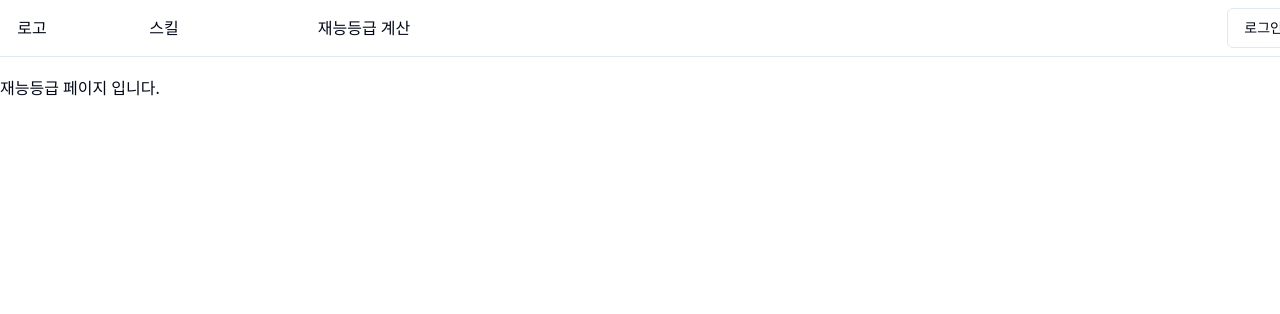
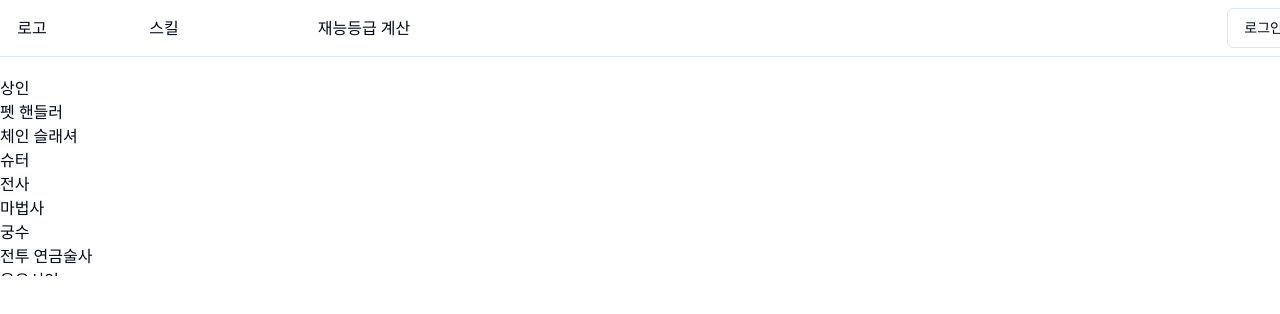
Before and after one commit to audrhks29/mabi-auction, a Next.js app: page /grade in a window 1280 px wide. Shown: the top 314 px of the page. Built offline with nearby package versions, Linux system fonts and the light colour scheme.

Commit message:
Feat: 재능 등급 계산 페이지

```diff
--- a/package.json
+++ b/package.json
@@ -15,6 +15,7 @@
     "@radix-ui/react-label": "^2.0.2",
     "@radix-ui/react-menubar": "^1.0.4",
     "@radix-ui/react-popover": "^1.0.7",
+    "@radix-ui/react-scroll-area": "^1.1.0",
     "@radix-ui/react-select": "^2.0.0",
     "@radix-ui/react-separator": "^1.0.3",
     "@radix-ui/react-slot": "^1.0.2",
--- a/src/app/grade/page.tsx
+++ b/src/app/grade/page.tsx
@@ -1,3 +1,9 @@
+import Talents from "@/components/grade/Talents";
+
 export default function GradePage() {
-  return <main className="inner">재능등급 페이지 입니다.</main>;
+  return (
+    <main className="inner">
+      <Talents />
+    </main>
+  );
 }
--- /dev/null
+++ b/src/components/grade/Talents.tsx
@@ -0,0 +1,14 @@
+import { ScrollArea } from "@/components/ui/scroll-area";
+import talentLists from "@/assets/skill/talent.json";
+
+export default function Talents() {
+  return (
+    <ScrollArea className="h-[200px]">
+      <ul>
+        {talentLists.map(talent => (
+          <li key={talent.id}>{talent.talent}</li>
+        ))}
+      </ul>
+    </ScrollArea>
+  );
+}
--- /dev/null
+++ b/src/components/ui/scroll-area.tsx
@@ -0,0 +1,48 @@
+"use client"
+
+import * as React from "react"
+import * as ScrollAreaPrimitive from "@radix-ui/react-scroll-area"
+
+import { cn } from "@/lib/utils"
+
+const ScrollArea = React.forwardRef<
+  React.ElementRef<typeof ScrollAreaPrimitive.Root>,
+  React.ComponentPropsWithoutRef<typeof ScrollAreaPrimitive.Root>
+>(({ className, children, ...props }, ref) => (
+  <ScrollAreaPrimitive.Root
+    ref={ref}
+    className={cn("relative overflow-hidden", className)}
+    {...props}
+  >
+    <ScrollAreaPrimitive.Viewport className="h-full w-full rounded-[inherit]">
+      {children}
+    </ScrollAreaPrimitive.Viewport>
+    <ScrollBar />
+    <ScrollAreaPrimitive.Corner />
+  </ScrollAreaPrimitive.Root>
+))
+ScrollArea.displayName = ScrollAreaPrimitive.Root.displayName
+
+const ScrollBar = React.forwardRef<
+  React.ElementRef<typeof ScrollAreaPrimitive.ScrollAreaScrollbar>,
+  React.ComponentPropsWithoutRef<typeof ScrollAreaPrimitive.ScrollAreaScrollbar>
+>(({ className, orientation = "vertical", ...props }, ref) => (
+  <ScrollAreaPrimitive.ScrollAreaScrollbar
+    ref={ref}
+    orientation={orientation}
+    className={cn(
+      "flex touch-none select-none transition-colors",
+      orientation === "vertical" &&
+        "h-full w-2.5 border-l border-l-transparent p-[1px]",
+      orientation === "horizontal" &&
+        "h-2.5 flex-col border-t border-t-transparent p-[1px]",
+      className
+    )}
+    {...props}
+  >
+    <ScrollAreaPrimitive.ScrollAreaThumb className="relative flex-1 rounded-full bg-border" />
+  </ScrollAreaPrimitive.ScrollAreaScrollbar>
+))
+ScrollBar.displayName = ScrollAreaPrimitive.ScrollAreaScrollbar.displayName
+
+export { ScrollArea, ScrollBar }
```
Also changed, not shown: 1 other file (tests, documents, lock files or other folders).
